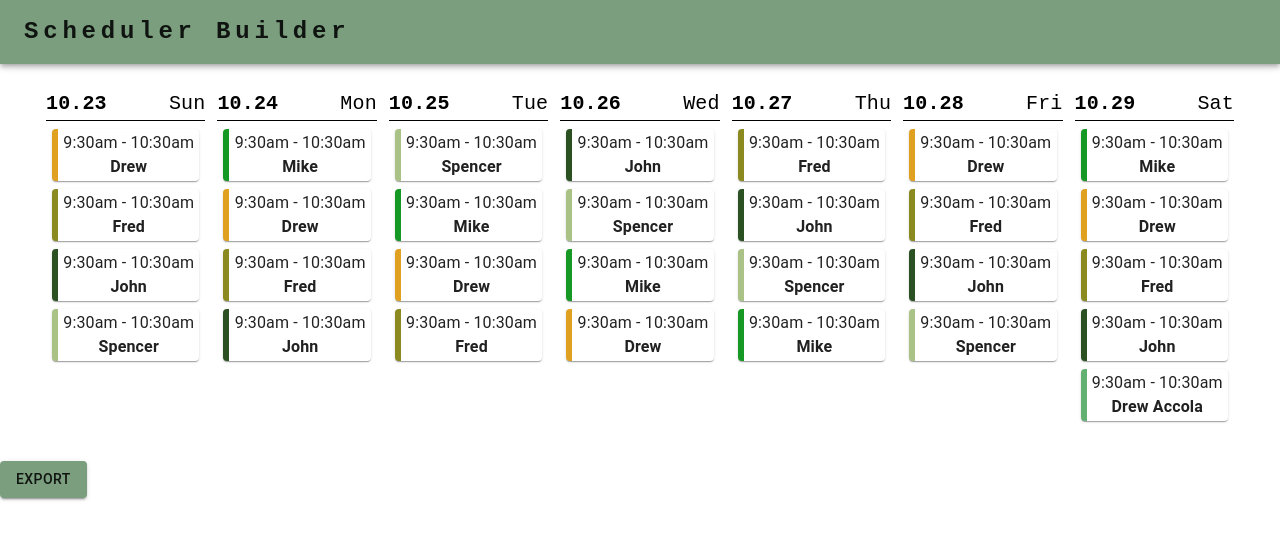
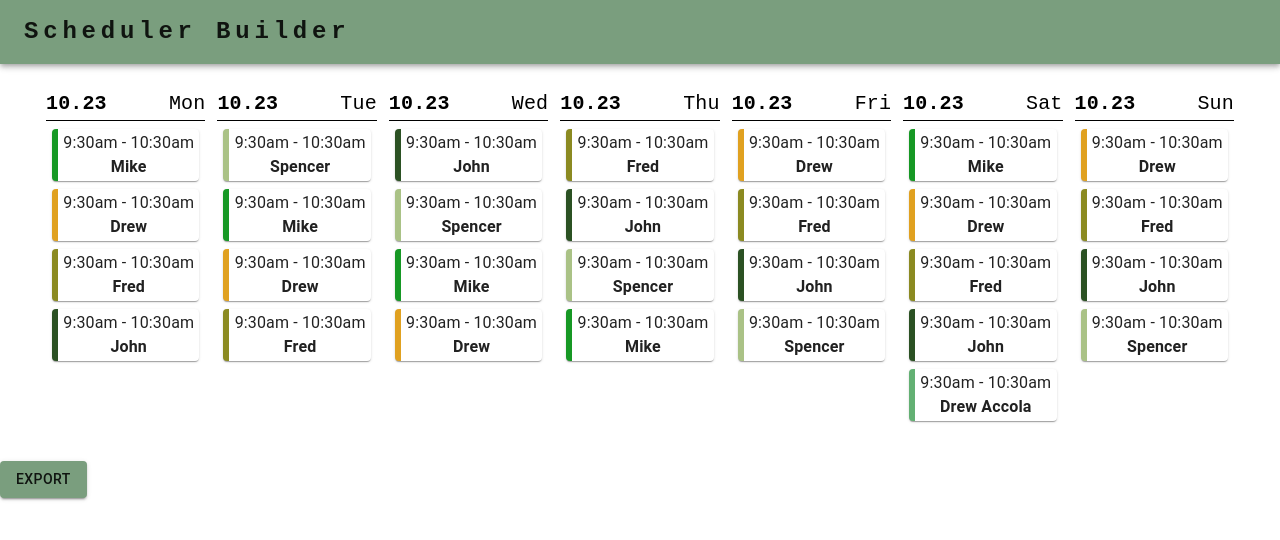
Before and after one commit to Stout-2022-Capstone-Scheduler-Team/SchedulerApp, a Next.js app: page /edit-schedule in a window 1280 px wide. Shown: the top 540 px of the page. Built offline with nearby package versions, Linux system fonts and the light colour scheme.

Commit message:
collapsed down calendar rendering

```diff
--- a/components/Calendar/Calendar.tsx
+++ b/components/Calendar/Calendar.tsx
@@ -1,4 +1,4 @@
-import { Shift, DayOftheWeek } from "../../entities/types";
+import { Shift, DayOftheWeek, dayName } from "../../entities/types";
 import { DailyShifts } from "./DailyShifts";
 import { WeeklyDate } from "./WeeklyDate";
 
@@ -11,78 +11,24 @@ interface Props {
 }
 
 export function Calendar({ allShifts, exportRef }: Props): JSX.Element {
+  const dayOfWeekNumber = Object.keys(DayOftheWeek)
+    .filter((v) => !isNaN(Number(v)))
+    .map((day) => Number(day));
+
   return (
-    <Grid container columns={7} sx={{p:5, pt:3}} ref={exportRef}>
+    <Grid container columns={7} sx={{ p: 5, pt: 3 }} ref={exportRef}>
+      {dayOfWeekNumber.map((day: number) => (
         <Grid item xs={1} sx={{ px: 0.75 }}>
-        <WeeklyDate dayOfWeek="Sun" date="10.23" />
+          <WeeklyDate dayOfWeek={dayName(day).substring(0, 3)} date="10.23" />
         </Grid>
-      <Grid item xs={1} sx={{ px: 0.75 }}>
-        <WeeklyDate dayOfWeek="Mon" date="10.24" />
-      </Grid>
-      <Grid item xs={1} sx={{ px: 0.75 }}>
-        <WeeklyDate dayOfWeek="Tue" date="10.25" />
-      </Grid>
-      <Grid item xs={1} sx={{ px: 0.75 }}>
-        <WeeklyDate dayOfWeek="Wed" date="10.26" />
-      </Grid>
-      <Grid item xs={1} sx={{ px: 0.75 }}>
-        <WeeklyDate dayOfWeek="Thu" date="10.27" />
-      </Grid>
-      <Grid item xs={1} sx={{ px: 0.75 }}>
-        <WeeklyDate dayOfWeek="Fri" date="10.28" />
-      </Grid>
-      <Grid item xs={1} sx={{ px: 0.75 }}>
-        <WeeklyDate dayOfWeek="Sat" date="10.29" />
-      </Grid>
+      ))}
+      {dayOfWeekNumber.map((day: number) => (
         <Grid item xs={1} sx={{ px: 1.5 }}>
           <DailyShifts
-          allShifts={allShifts.filter(
-            (shift) => shift.day === DayOftheWeek.Sunday
-          )}
+            allShifts={allShifts.filter((shift) => shift.day === day)}
           />
         </Grid>
-      <Grid item xs={1} sx={{ px: 1.5 }}>
-        <DailyShifts
-          allShifts={allShifts.filter(
-            (shift) => shift.day === DayOftheWeek.Monday
-          )}
-        />
-      </Grid>
-      <Grid item xs={1} sx={{ px: 1.5 }}>
-        <DailyShifts
-          allShifts={allShifts.filter(
-            (shift) => shift.day === DayOftheWeek.Tuesday
-          )}
-        />
-      </Grid>
-      <Grid item xs={1} sx={{ px: 1.5 }}>
-        <DailyShifts
-          allShifts={allShifts.filter(
-            (shift) => shift.day === DayOftheWeek.Wednesday
-          )}
-        />
-      </Grid>
-      <Grid item xs={1} sx={{ px: 1.5 }}>
-        <DailyShifts
-          allShifts={allShifts.filter(
-            (shift) => shift.day === DayOftheWeek.Thursday
-          )}
-        />
-      </Grid>
-      <Grid item xs={1} sx={{ px: 1.5 }}>
-        <DailyShifts
-          allShifts={allShifts.filter(
-            (shift) => shift.day === DayOftheWeek.Friday
-          )}
-        />
-      </Grid>
-      <Grid item xs={1} sx={{ px: 1.5 }}>
-        <DailyShifts
-          allShifts={allShifts.filter(
-            (shift) => shift.day === DayOftheWeek.Saturday
-          )}
-        />
-      </Grid>
+      ))}
     </Grid>
   );
 }
```
Lines whose indentation alone changed are shown as unchanged.
